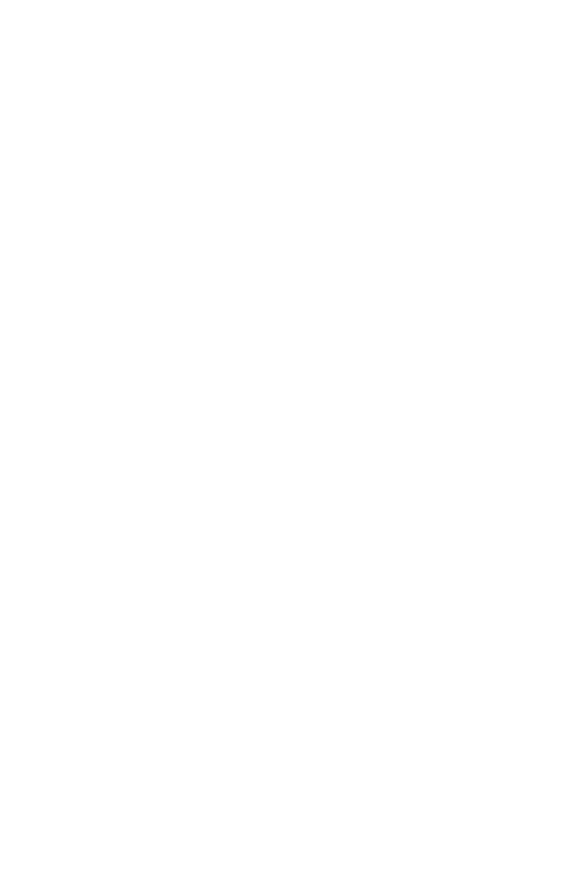
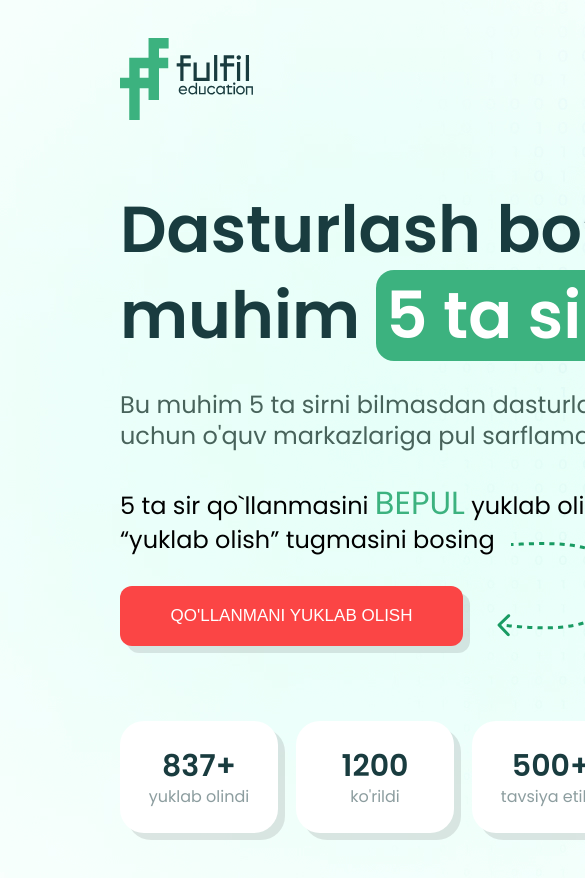
Before and after one commit to hayotillonumonov/5ta-sirli-maslahat, a plain HTML site: page index.html in a window 390 px wide. Shown: the top 878 px of the page, 585 px wide, since content can reach past the window. Before the commit the page ends 844 px from the top, so only its background shows below. Drawn offline with Linux system fonts and the light colour scheme.

Commit message:
finished without responsive

```diff
--- a/css/style.css
+++ b/css/style.css
@@ -1,19 +1,180 @@
-/* Fonts start*/
+/*==> Fonts start <==*/
+
 @font-face {
-    font-family: 'Poppins';
-    src:url('../fonts/Poppins-SemiBold.woff2') format('woff2'),
-        url('../fonts/Poppins-SemiBold.woff') format('woff');
-    font-weight: 600;
-    font-style: normal;
+  font-family: "Poppins";
+  src: url("../fonts/Poppins-SemiBold.woff2"),
+    url("../fonts/Poppins-SemiBold.woff");
+  font-weight: 600;
+  font-style: normal;
 }
 
 @font-face {
-    font-family: 'Poppins';
-    src:url('../fonts/Poppins-Regular.woff2'),
-        url('../fonts/Poppins-Regular.woff');
-    font-weight: normal;
-    font-style: normal;
+  font-family: "Poppins";
+  src: url("../fonts/Poppins-Regular.woff2"),
+    url("../fonts/Poppins-Regular.woff");
+  font-weight: normal;
+  font-style: normal;
 }
-/* Fonts end*/
+/*==> /Fonts end <==*/
 
-/* Main styles */
+/*==>  Main styles  <==*/
+
+* {
+  margin: 0;
+  padding: 0;
+  box-sizing: border-box;
+}
+
+body {
+  font-family: 'Poppins', sans-serif;
+  font-weight: 600;
+}
+
+.container {
+  max-width: 1200px;
+  margin: 0 auto;
+}
+
+/*==> /Main styles <==*/
+
+
+
+/*==> Life hack section styles start <==*/
+
+.life-hack-section {
+  margin: 0 auto;
+  position: relative;
+  width: 1440px;
+  height: 961px;
+  background-image: url('../images/bg.jpg');
+  overflow: hidden;
+}
+
+/* Logo styles */
+.life-hack-section_breand {
+  padding-top: 38px;
+  margin-bottom: 60px;
+}
+/* /Logo styles */
+
+.life-hack_left-side-wrapper {
+  max-width: 684px;
+  float: left;
+  position: relative;
+}
+
+.life-hack-section_info h1 {
+  margin-bottom: 30px;
+  color: #193c3f;
+  font-size: 65px;
+  line-height: 132%;
+}
+
+.life-hack-section_info h1 span {
+  color: #fff;
+  background: #3CB27F;
+  padding: 0 10px;
+  border-radius: 18px;
+}
+
+.life-hack-section_info .paragaph-1 {
+  margin-bottom: 30px;
+  color: #48635B;
+  font-size: 24px;
+  font-weight: 400;
+  line-height: 132%;
+}
+
+.life-hack-section_info .paragaph-1 span {
+  color: #48635B;
+  font-size: 24px;
+  line-height: 132%;
+}
+
+.life-hack-section_info .paragaph-2 {
+  color: #000;
+  margin-bottom: 30px;
+  font-size: 24px;
+  font-weight: 400;
+  line-height: 132%;
+}
+
+.life-hack-section_info .paragaph-2 span {
+  color: #3CB27F;
+  font-size: 32px;
+  line-height: 132%;
+}
+
+.life-hack-section_info button{
+  width: 343px;
+  height: 60px;
+  margin-bottom: 75px;
+  color: #FFF;
+  background: #FB4545;
+  font-size: 17px;
+  line-height: 132%;
+  text-transform: uppercase;
+  border: none;
+  border-radius: 12px;
+  box-shadow: 7px 7px 0px 0px rgba(0, 0, 0, 0.10);
+}
+
+.life-hack_left-side-wrapper img {
+  position: absolute;
+  top: 355px;
+  left: 377px;
+}
+
+.life-hack-section_statistics {
+  width: 510px;
+  height: 112px;
+  display: flex;
+  justify-content: space-between;
+}
+
+.statistics-item {
+  width: 158px;
+  height: 112px;
+  display: flex;
+  flex-direction: column;
+  justify-content: center;
+  align-items: center;
+  border-radius: 24px;
+  background: #FFF;
+  box-shadow: 7px 7px 0px 0px rgba(0, 0, 0, 0.10);
+}
+
+.statistics-item h2 {
+  color: #193C3F;
+  font-size: 30px;
+  font-weight: 600;
+  line-height: 132%;
+}
+
+.statistics-item p {
+  color: rgba(25, 60, 63, 0.50);
+  font-size: 16px;
+  font-weight: 400;
+  line-height: 132%;
+}
+
+.life-hack-section_images {
+  position: relative;
+}
+
+.life-hack_right-side {
+  float: right;
+}
+
+.banner-img-man {
+  width: 878px;
+  position: absolute;
+  top: -165px;
+  right: -119px;
+}
+
+.banner-img-book {
+  position: absolute;
+  top: 283px;
+  right: 306px;
+}
--- a/index.html
+++ b/index.html
@@ -4,13 +4,55 @@
     <meta charset="UTF-8" />
     <meta http-equiv="X-UA-Compatible" content="IE=edge" />
     <meta name="viewport" content="width=device-width, initial-scale=1.0" />
-    <link rel="stylesheet" href="css/normolize.css">
+    <!-- <link rel="stylesheet" href="css/normolize.css" /> -->
     <link rel="stylesheet" href="css/style.css" />
     <title>5 ta sirli maslahat</title>
   </head>
   <body>
-
-
+    <section class="life-hack-section">
+      <div class="container">
+        <div class="life-hack-section_breand">
+          <a class="life-hack-section_breand-link" href="#">
+            <img src="images/logo.svg" alt="fulfil brand images" />
+          </a>
+        </div>
+        <div class="life-hack_left-side-wrapper">
+          <div class="life-hack-section_info">
+            <h1>Dasturlash bo’yicha <br> muhim <span>5 ta sir</span></h1>
+            <p class="paragaph-1">
+              Bu <span>muhim</span> 5 ta sirni bilmasdan dasturlashni o'rganish
+              uchun o'quv markazlariga pul sarflamang
+            </p>
+            <p  class="paragaph-2">
+              5 ta sir qo`llanmasini <span>BEPUL</span> yuklab olish uchun
+              <br>“yuklab olish” tugmasini bosing
+            </p>
+            <button>Qo'llanmani yuklab olish</button>
+          </div>
+          <div class="life-hack-section_statistics">
+            <div class="statistics-item">
+              <h2>837+</h2>
+              <p>yuklab olindi</p>
+            </div>
+            <div class="statistics-item">
+              <h2>1200</h2>
+              <p>ko'rildi</p>
+            </div>
+            <div class="statistics-item">
+              <h2>500+</h2>
+              <p>tavsiya etildi</p>
+            </div>
+          </div>
+          <img src="images/strelka.svg" alt="strelka">
+        </div>
+        <div class="life-hack_right-side">
+          <div class="life-hack-section_images">
+            <img class="banner-img-man" src="images/banner-img-man.png" alt="banner-img-man"/>
+            <img class="banner-img-book" src="images/banner-img-book.png" alt="banner-img-book"/>
+          </div>
+        </div>
+      </div>
+    </section>
 
     <script src="js/main.js"></script>
   </body>
```
Also changed, not shown: images/bg.jpg (added), images/strelka.svg (added).
